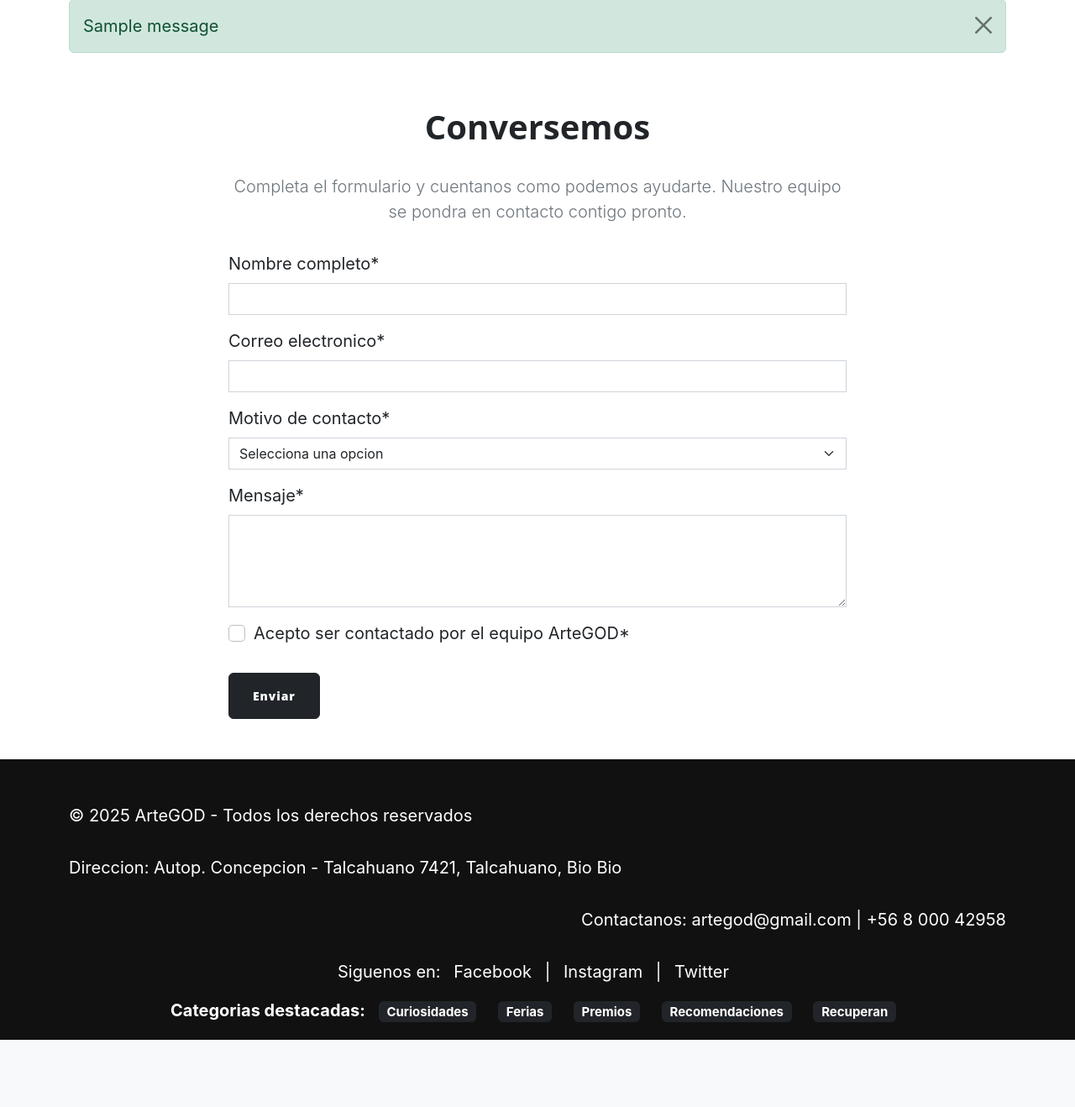
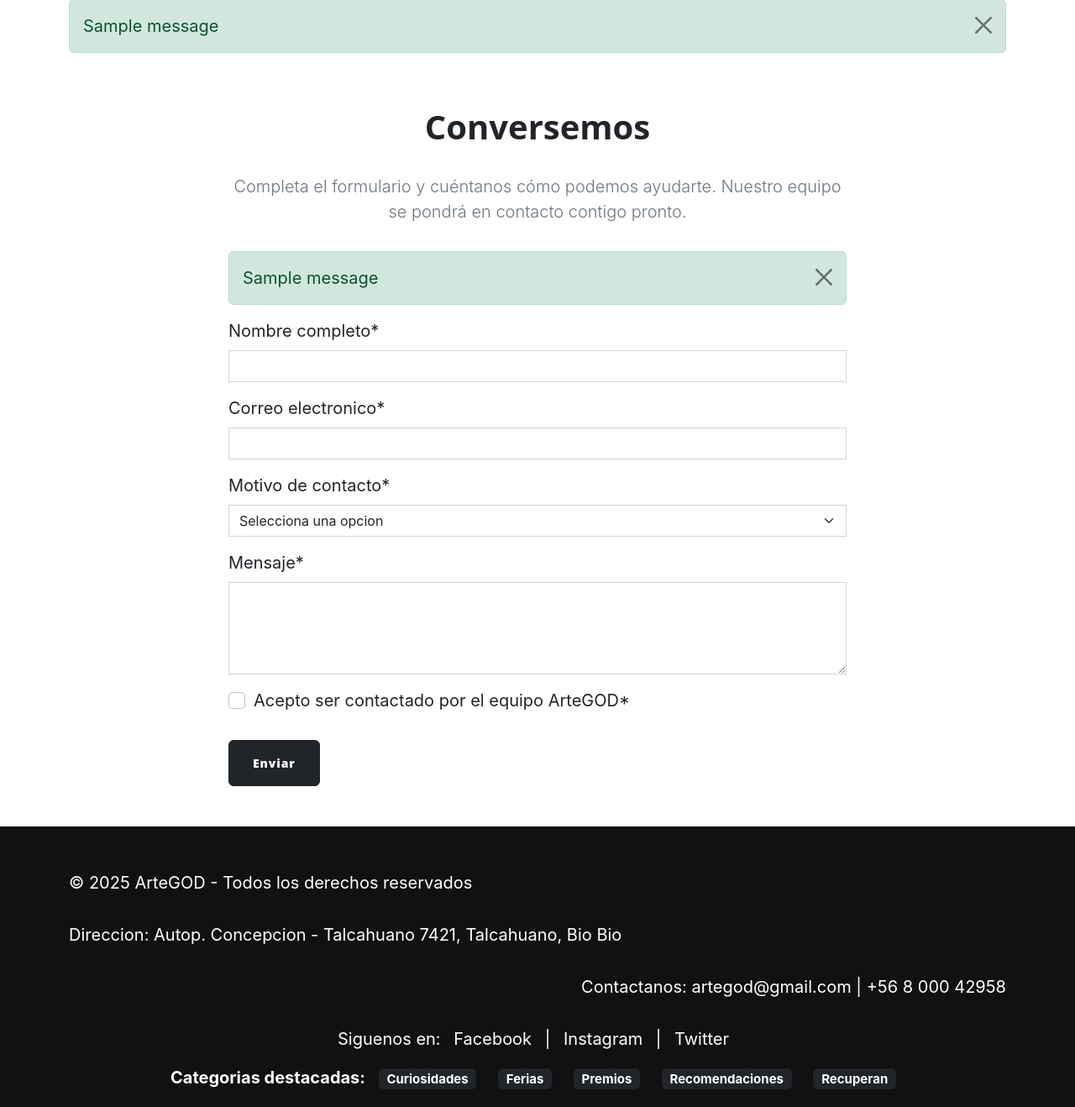
Before and after one commit to CamiNecu/ArteGod, a Django app: page /contacto/ in a window 1280 px wide. Shown: the part 403-1721 px from the top of the page at 84% size. Before the commit the page ends 1641 px from the top, so only its background shows below. Run offline with Django 5.2, Linux system fonts and the light colour scheme; data comes from the database, SQL or seed files in the repository; both versions use the stored data as it was after the commit; one stand-in notice (Sample message) is shown; some libraries are stand-ins or nearby versions.

Commit message:
Formulario envia correo

```diff
--- a/contacto/templates/contacto/formulario.html
+++ b/contacto/templates/contacto/formulario.html
@@ -8,13 +8,27 @@
     <div class="container">
         <div class="row justify-content-center">
             <div class="col-lg-8">
+
                 <div class="mb-4 text-center">
                     <h1 class="display-6 fw-bold">Conversemos</h1>
                     <p class="lead text-muted">
-                        Completa el formulario y cuentanos como podemos ayudarte. Nuestro equipo se pondra en contacto contigo pronto.
+                        Completa el formulario y cuéntanos cómo podemos ayudarte. Nuestro equipo se pondrá en contacto contigo pronto.
                     </p>
                 </div>
 
+                <!-- MOSTRAR MENSAJES -->
+                {% if messages %}
+                    <div class="mb-3">
+                        {% for message in messages %}
+                            <div class="alert alert-{{ message.tags }} alert-dismissible fade show" role="alert">
+                                {{ message }}
+                                <button type="button" class="btn-close" data-bs-dismiss="alert" aria-label="Cerrar"></button>
+                            </div>
+                        {% endfor %}
+                    </div>
+                {% endif %}
+
+                <!-- FORMULARIO -->
                 <form method="post" novalidate>
                     {% csrf_token %}
                     {{ form|crispy }}
--- a/contacto/views.py
+++ b/contacto/views.py
@@ -22,7 +22,10 @@
                 f"Acepta ser contactado: {'Si' if data['acepta_politica'] else 'No'}\n\n"
                 f"Mensaje:\n{data['mensaje']}"
             )
-            destinatario = getattr(settings, "CONTACT_EMAIL_TO", None) or settings.EMAIL_HOST_USER
+
+            # Destinatario ficticio, Mailtrap lo capturará
+            destinatario = "test@example.com"
+
             try:
                 send_mail(
                     asunto,
@@ -33,18 +36,18 @@
                 )
                 messages.success(
                     request,
-                    "Gracias por escribirnos. Enviamos tu mensaje al buz\u00f3n configurado en Mailtrap.",
+                    "Gracias por escribirnos. Tu mensaje fue enviado al buzón de pruebas de Mailtrap.",
                 )
                 return redirect(f"{reverse('contacto:formulario')}?enviado=1")
-            except Exception:
+            except Exception as e:
                 messages.error(
                     request,
-                    "No pudimos enviar tu mensaje. Verifica la configuracion de Mailtrap e intenta de nuevo.",
+                    f"No pudimos enviar tu mensaje. Verifica la configuración de Mailtrap. Error: {str(e)}",
                 )
         else:
             messages.error(
                 request,
-                "Revisa la informacion ingresada, algunos datos necesitan tu atencion.",
+                "Revisa la información ingresada, algunos datos necesitan tu atención.",
             )
 
     if request.GET.get("enviado"):
```
Also changed, not shown: ArteGod/settings.py (+5 -7 lines), db.sqlite3.
